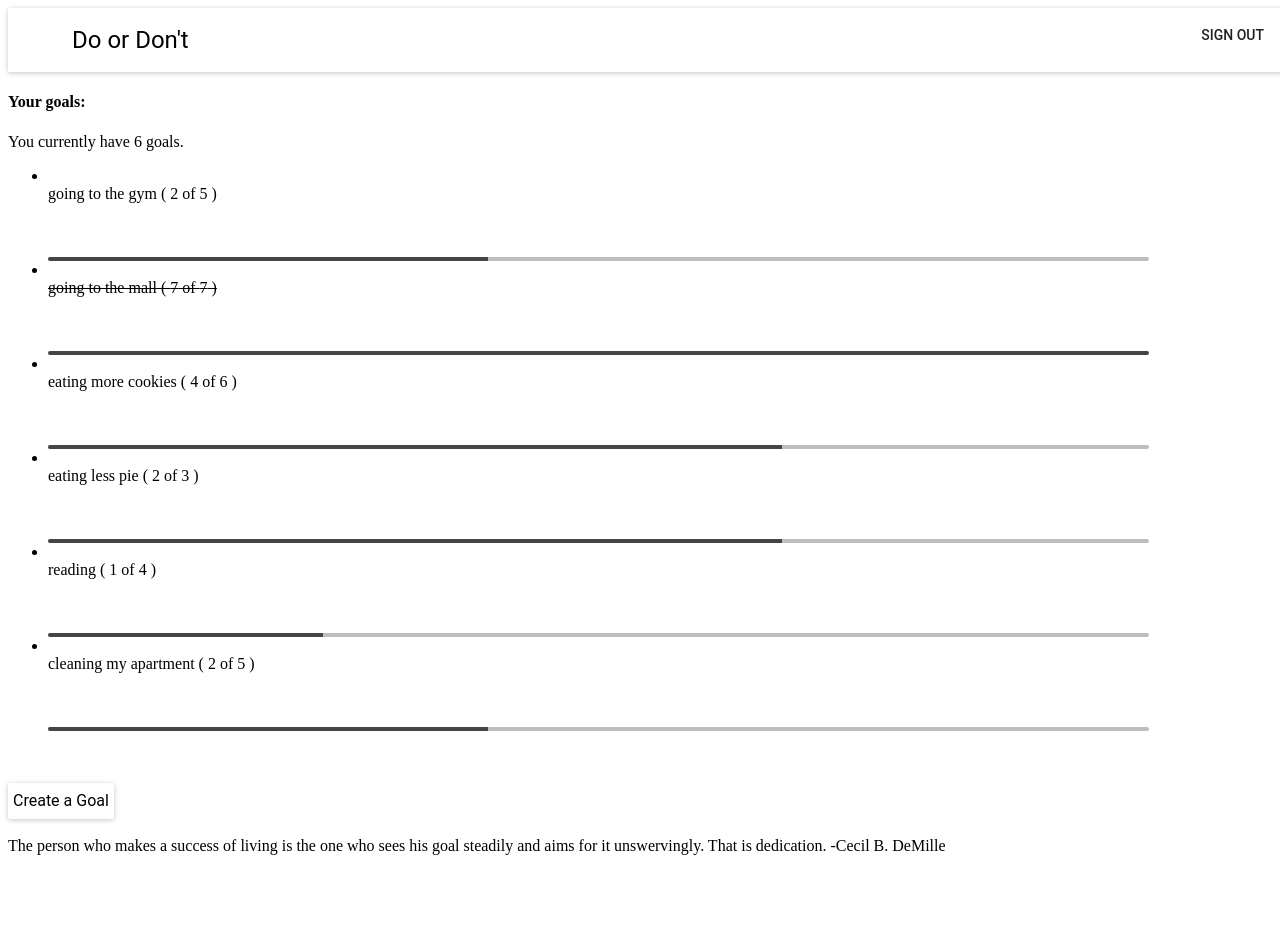
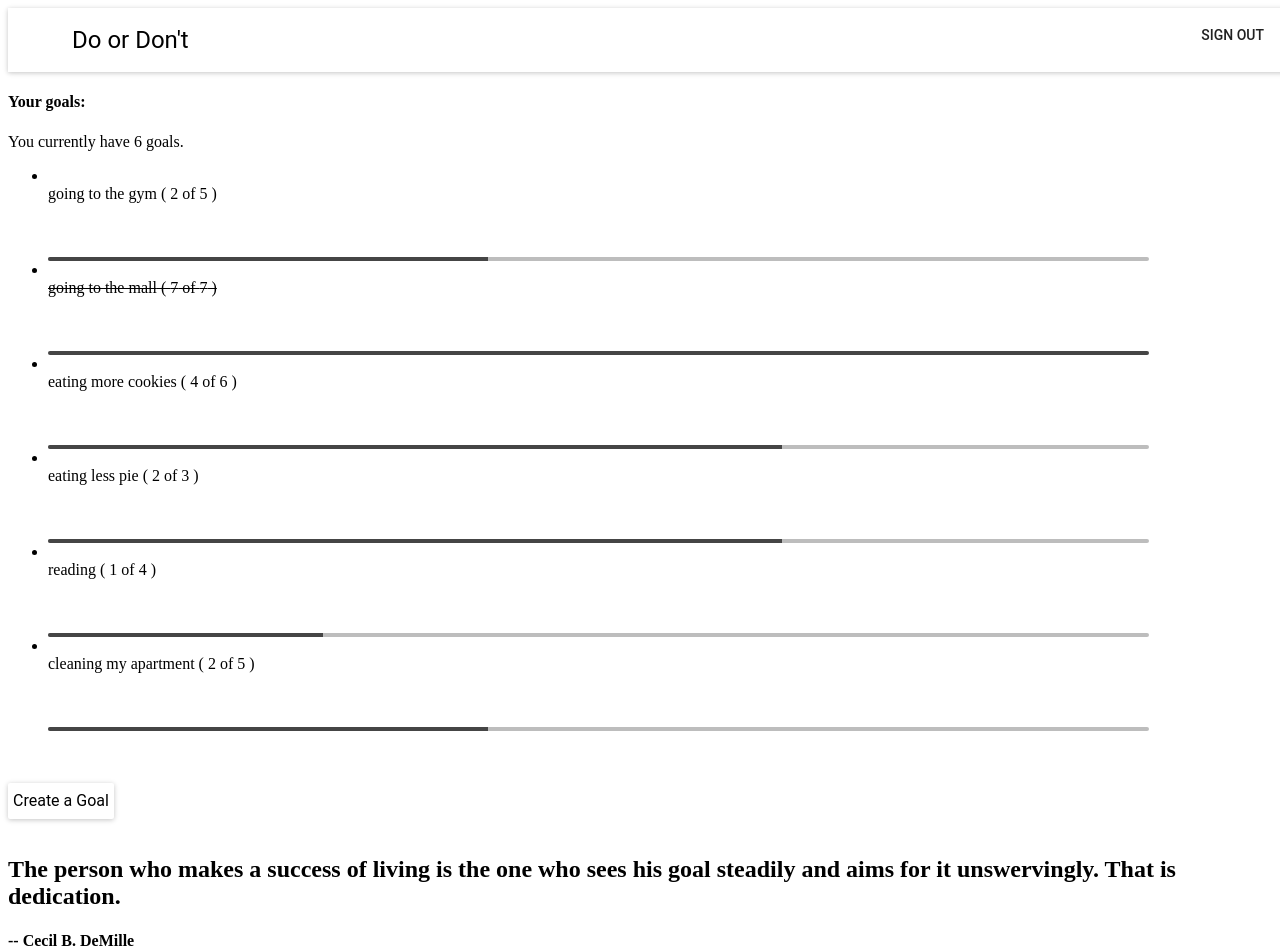
Before and after one commit to DoOrDont/DoOrDont, a React (Create React App) app in the folder react-client/: page / in a window 1280 px wide. Shown: the top 952 px of the page. Before the commit the page ends 863 px from the top, so only its background shows below. Built offline with nearby package versions, Linux system fonts and the light colour scheme; no server answers; sample sign-in values are in the browser's storage; the HTML template or start-up script is replaced by a standard one.

Commit message:
Style quote

```diff
--- a/react-client/src/components/Quote.jsx
+++ b/react-client/src/components/Quote.jsx
@@ -51,9 +51,20 @@ class Quote extends React.Component {
   }
 
   render() {
+
+    const style = {
+      display: 'flex',
+      alignItems: 'flex-end'
+    };
+
     return (
       <div>
-        {this.state.quote}  -{this.state.author}
+        <h2>
+          {this.state.quote}
+        </h2>
+        <h4 style={style}>
+          -- {this.state.author}
+        </h4>
       </div>
     )
   }
```
